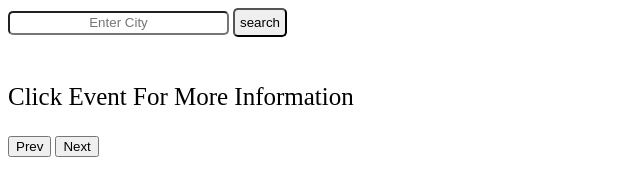
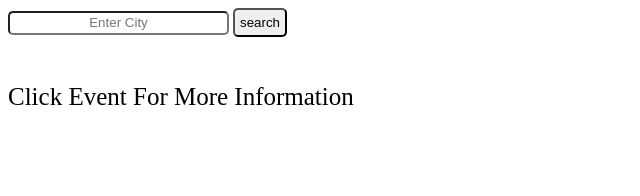
Before and after one commit to MarcusRobinson928/eventFinder-restfulApi, a plain HTML site: page public/index.html in a window 1280 px wide. Shown: the whole page, without its empty margins (0-640 px from the left). Drawn offline with nearby package versions, Linux system fonts and the light colour scheme.

Commit message:
Update index.html

```diff
--- a/public/index.html
+++ b/public/index.html
@@ -19,9 +19,6 @@
       <p id='msg'>Click Event For More Information</p>
       <ol id="eventList"></ol>
   </div>
-  <div id="nav">
-        <button id='prev'>Prev</button> <button id='next'>Next</button>
-  </div>
   <script src="https://code.jquery.com/jquery-3.3.1.min.js" integrity="sha256-FgpCb/KJQlLNfOu91ta32o/NMZxltwRo8QtmkMRdAu8="
     crossorigin="anonymous"></script>
   <script src="events.js"></script>
```
